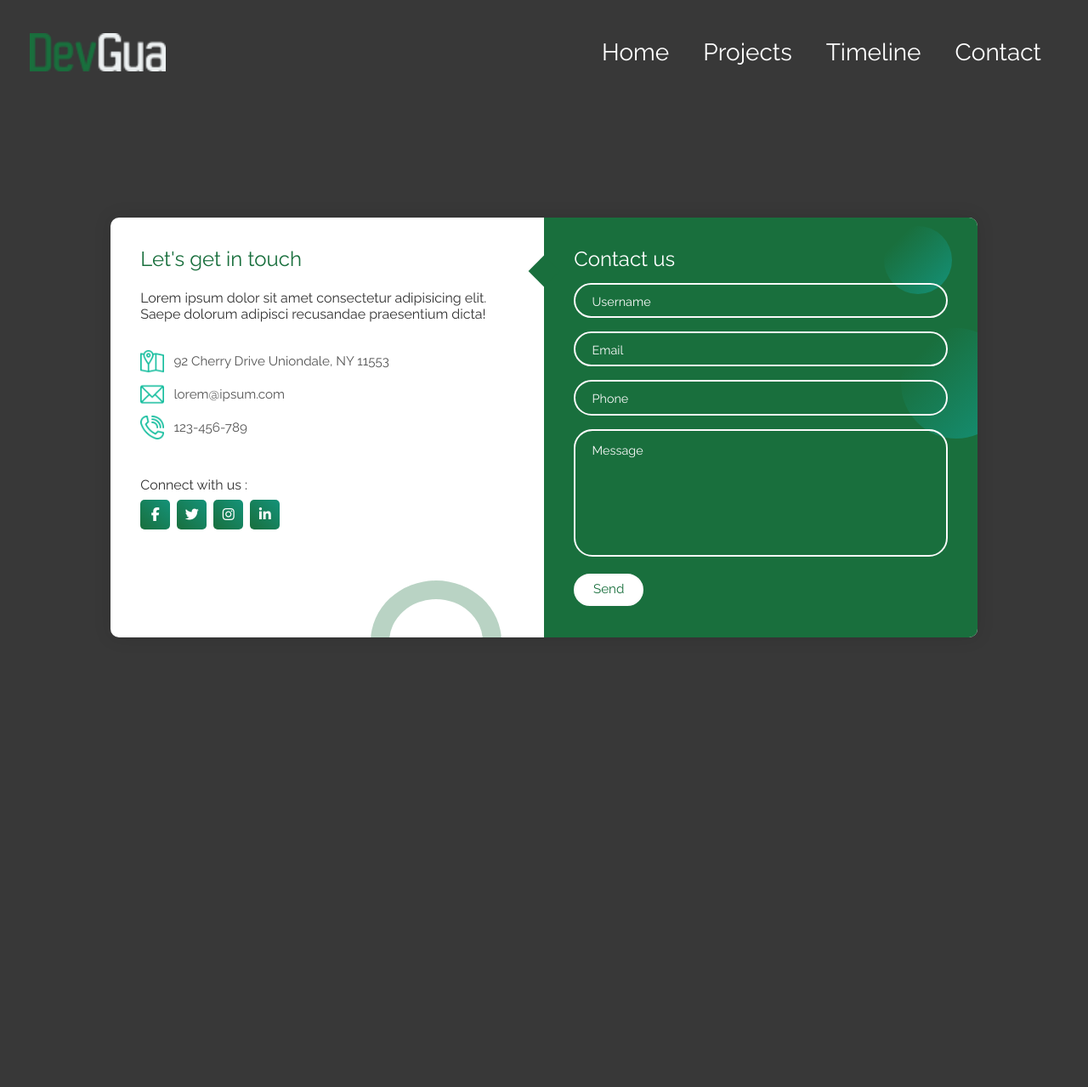
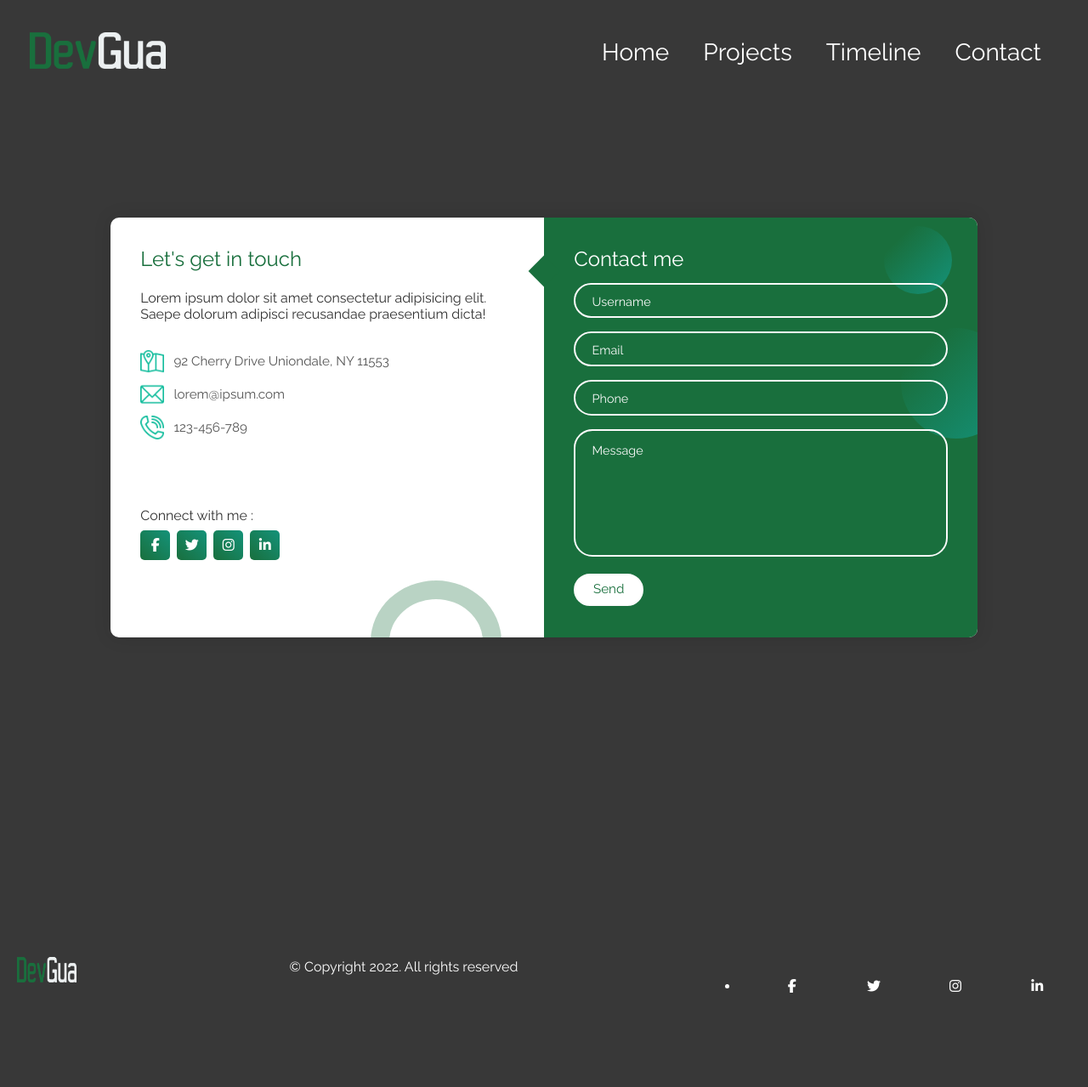
Before and after one commit to mateuszgua/my-portfolio, a Flask app: page /contact in a window 1280 px wide. Shown: the whole page at 85% size. Before the commit the page ends 750 px from the top, so only its background shows below. Run offline with Flask 2, Linux system fonts and the light colour scheme; some libraries are stand-ins or nearby versions.

Commit message:
Feat: add footer for all pages, add action for change card timeline when user change screen size

```diff
--- a/app/static/css/style.css
+++ b/app/static/css/style.css
@@ -307,6 +307,8 @@ body {
     right: 0;
     top: 0;
     width: 400px;
+    border-radius: 10px;
+
 }
 
 .card:hover {
@@ -522,7 +524,8 @@ body {
     display: grid;
     grid-template-columns: repeat(auto-fill, 1);
     gap: 20px;
-    grid-auto-rows: 550px;
+    grid-auto-rows: auto;
+    /* margin-top: 100px; */
     flex-wrap: wrap;
     align-items: center;
     justify-content: space-around;
@@ -541,8 +544,9 @@ body {
 .square-timeline {
     width: 900px;
     height: 400px;
+    margin-top: 70px;
     background: rgba(42, 44, 42, 0.616);
-    border-radius: 4px;
+    border-radius: 15px;
     box-shadow: 0px 20px 50px #2dcc6f;
     -webkit-transition: all 0.3s ease;
     -o-transition: all 0.3s ease;
@@ -802,6 +806,7 @@ textarea.input {
 }
 
 .social-media {
+    margin-top: 3rem;
     padding: 2rem 0 0 0;
 }
 
@@ -851,7 +856,7 @@ textarea.input {
     opacity: 0.2;
 }
 
-@media (max-width: 850px) {
+@media (max-width: 1024px) {
     .form {
         grid-template-columns: 1fr;
     }
@@ -886,6 +891,12 @@ textarea.input {
 
     .social-media {
         padding: 1.5rem 0 0 0;
+    }
+
+    .square-timeline {
+        width: 400px;
+        height: 700px;
+        margin-top: 70px;
     }
 }
 
@@ -936,3 +947,53 @@ textarea.input {
         padding: 0.45rem 1.2rem;
     }
 }
+
+/* Footer */
+footer {
+    padding: 4rem 0;
+    background-color: #383838;
+}
+
+footer .container {
+    display: flex;
+    justify-content: space-between;
+    align-items: center;
+    flex-wrap: wrap;
+}
+
+footer .social-media {
+    width: 400px;
+    height: 60px;
+    display: flex;
+    align-items: center;
+    justify-content: center;
+    text-align: center;
+}
+
+
+footer .logo-footer {
+    height: 30px;
+    width: 70px;
+}
+
+footer .text {
+    display: flex;
+    color: #fff;
+}
+
+.social-link {
+    width: 60px;
+    height: 60px;
+    border-radius: 50%;
+    margin-left: 2rem;
+    color: #fff;
+    display: inline-block;
+    align-items: center;
+    justify-content: center;
+    transition: 0.3s;
+
+}
+
+.social-link:hover {
+    color: #219651;
+}
--- a/app/templates/contact.html
+++ b/app/templates/contact.html
@@ -14,7 +14,7 @@
     <header>
         <div class="container">
             <nav>
-                <img src="../static/images/dev_light.png" class="logo" href="home.html">
+                <a href="home.html"><img src="../static/images/dev_light.png" class="logo"></a>
                 <div class="hamburger">
                     <span class="bar"></span>
                     <span class="bar"></span>
@@ -63,7 +63,7 @@
                             </div>
 
                             <div class="social-media">
-                                <p>Connect with us :</p>
+                                <p>Connect with me :</p>
                                 <div class="social-icons">
                                     <a href="#">
                                         <i class="fab fa-facebook-f"></i>
@@ -86,7 +86,7 @@
                             <span class="circle two"></span>
 
                             <form action="index.html" autocomplete="off">
-                                <h3 class="title">Contact us</h3>
+                                <h3 class="title">Contact me</h3>
                                 <div class="input-container">
                                     <input type="text" name="name" class="input" />
                                     <label for="">Username</label>
@@ -115,6 +115,28 @@
             </div>
         </div>
     </header>
+    <footer>
+        <div class="container">
+            <img src="../static/images/dev_light.png" class="logo-footer">
+            <p class="text">&copy; Copyright 2022. All rights reserved</p>
+            <ul class="social-media">
+                <li>
+                    <a href="#" class="social-link">
+                        <i class="fab fa-facebook-f"></i>
+                    </a>
+                    <a href="#" class="social-link">
+                        <i class="fab fa-twitter"></i>
+                    </a>
+                    <a href="#" class="social-link">
+                        <i class="fab fa-instagram"></i>
+                    </a>
+                    <a href="#" class="social-link">
+                        <i class="fab fa-linkedin-in"></i>
+                    </a>
+                </li>
+            </ul>
+        </div>
+    </footer>
 </body>
 <script src="../static/js/contact.js"></script>
 <script src="../static/js/navbar.js"></script>
```
Also changed, not shown: app/templates/home.html (+27 -4 lines), app/templates/projects.html (+24 -1 lines), app/templates/timeline.html (+24 -1 lines), README.md, app/static/images/dev_dark.png, app/static/images/dev_light.png.
